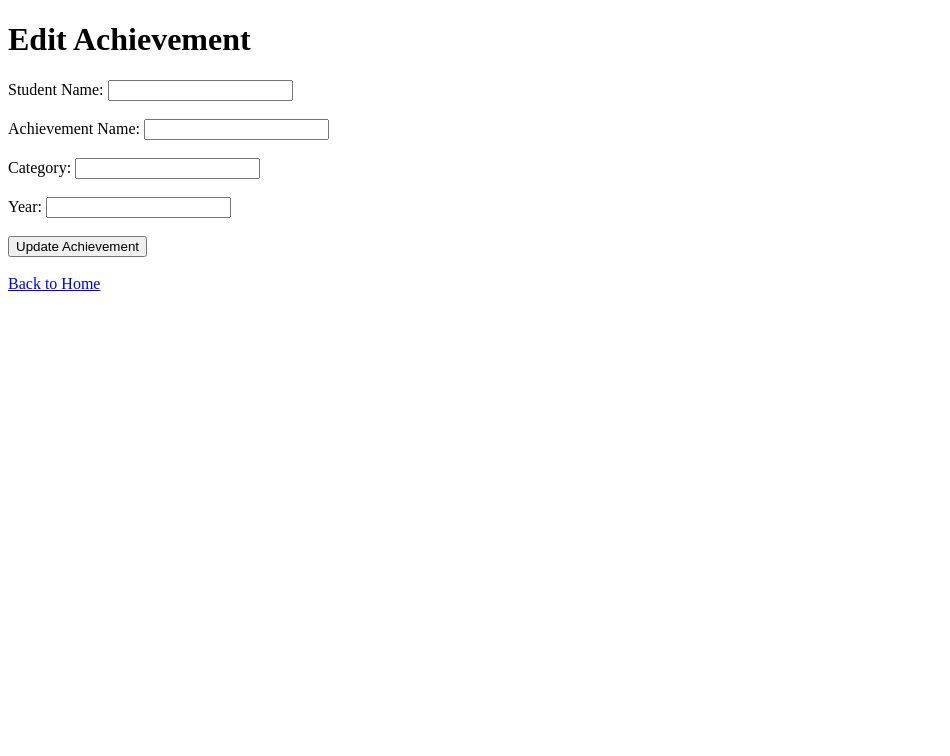
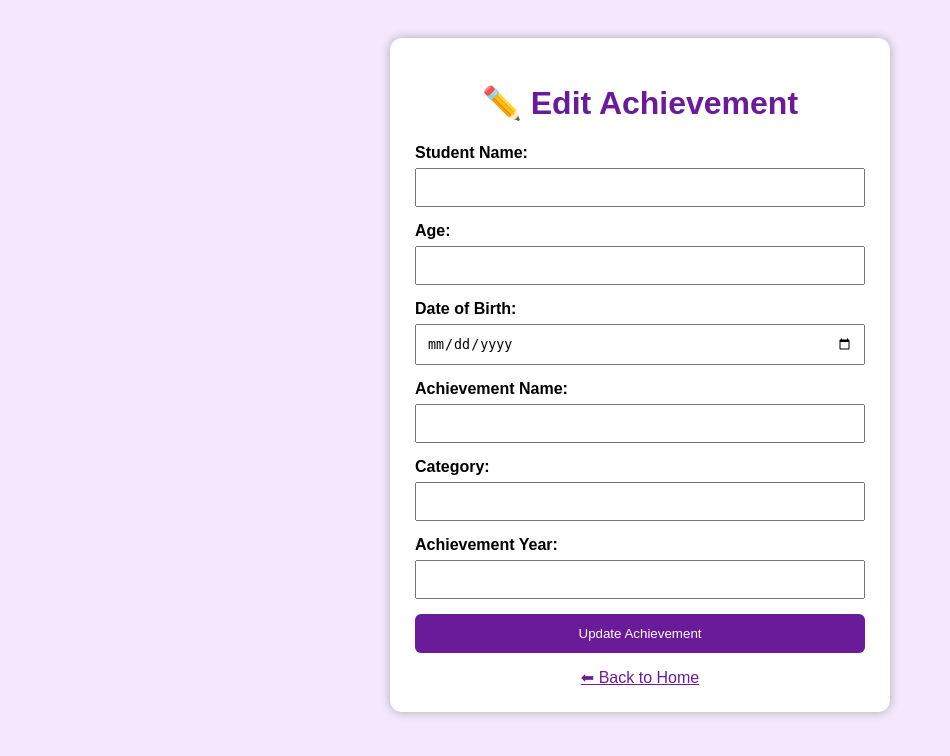
Before and after one commit to keerthanaishwarya482-creator/Student-acheivement-management-system, a Flask app: template templates/edit.html in a window 1280 px wide. Shown: the top 756 px of the page, without its empty margins (0-950 px from the left). Run offline with Flask 3, Linux system fonts and the light colour scheme; the template is opened without the code that fills it, so the values that code supplies are empty; parts of the project's set-up code (start-up, migrations or seed data) failed here and were passed over.

Commit message:
edit.html

```diff
--- a/templates/edit.html
+++ b/templates/edit.html
@@ -2,40 +2,110 @@
 <html>
 <head>
     <title>Edit Achievement</title>
+
+    <style>
+        body {
+            font-family: Arial, sans-serif;
+            background: #f3e8ff;
+            padding: 30px;
+        }
+
+        .container {
+            width: 450px;
+            margin: auto;
+            background: white;
+            padding: 25px;
+            border-radius: 12px;
+            box-shadow: 0 0 10px #aaa;
+        }
+
+        h1 {
+            text-align: center;
+            color: #6a1b9a;
+        }
+
+        label {
+            font-weight: bold;
+        }
+
+        input, select {
+            width: 100%;
+            padding: 10px;
+            margin-top: 6px;
+            margin-bottom: 15px;
+            box-sizing: border-box;
+        }
+
+        button {
+            width: 100%;
+            padding: 12px;
+            background: #6a1b9a;
+            color: white;
+            border: none;
+            border-radius: 6px;
+            cursor: pointer;
+        }
+
+        a {
+            display: block;
+            text-align: center;
+            margin-top: 15px;
+            color: #6a1b9a;
+        }
+    </style>
 </head>
+
 <body>
 
-    <h1>Edit Achievement</h1>
+<div class="container">
+
+    <h1>✏️ Edit Achievement</h1>
 
     <form action="/edit/{{ achievement.achievement_id }}" method="POST">
 
         <label>Student Name:</label>
-        <input type="text" name="student_name"
-               value="{{ achievement.student_name }}" required>
-        <br><br>
+        <input type="text"
+               name="student_name"
+               value="{{ achievement.student_name }}"
+               required>
+
+        <label>Age:</label>
+        <input type="number"
+               name="age"
+               value="{{ achievement.age or '' }}"
+               required>
+
+        <label>Date of Birth:</label>
+        <input type="date"
+               name="date_of_birth"
+               value="{{ achievement.date_of_birth or '' }}"
+               required>
 
         <label>Achievement Name:</label>
-        <input type="text" name="achievement_name"
-               value="{{ achievement.achievement_name }}" required>
-        <br><br>
+        <input type="text"
+               name="achievement_name"
+               value="{{ achievement.achievement_name }}"
+               required>
 
         <label>Category:</label>
-        <input type="text" name="category"
-               value="{{ achievement.category }}" required>
-        <br><br>
+        <input type="text"
+               name="category"
+               value="{{ achievement.category }}"
+               required>
 
-        <label>Year:</label>
-        <input type="number" name="achievement_year"
-               value="{{ achievement.achievement_year }}" required>
-        <br><br>
+        <label>Achievement Year:</label>
+        <input type="number"
+               name="achievement_year"
+               value="{{ achievement.achievement_year }}"
+               required>
 
         <button type="submit">Update Achievement</button>
 
     </form>
 
-    <br>
+    <a href="/">⬅ Back to Home</a>
 
-    <a href="/">Back to Home</a>
+</div>
 
 </body>
 </html>
```
